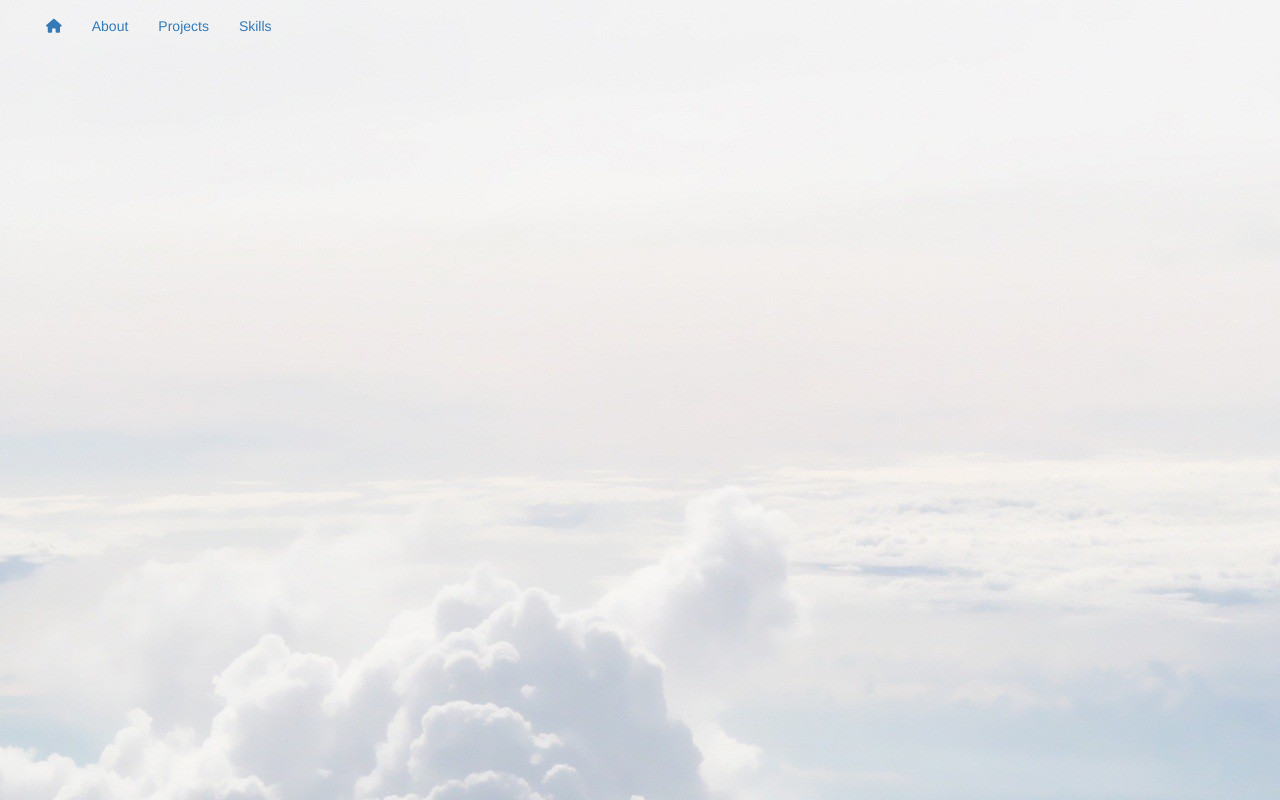
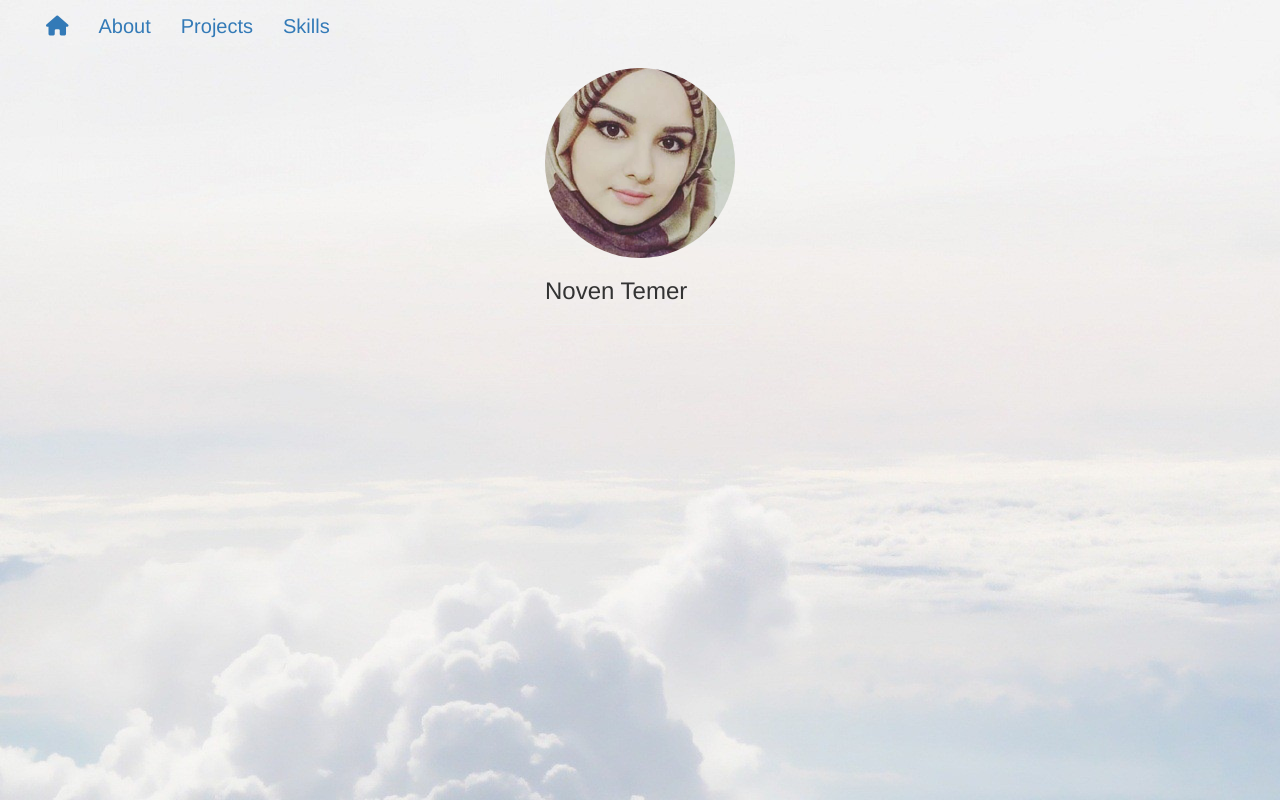
Before and after one commit to leighsn/novenOo.github.io, a plain HTML site: page index.html in a window 1280 px wide. Drawn offline with nearby package versions, Linux system fonts and the light colour scheme.

Commit message:
add the profile

```diff
--- a/css/index.css
+++ b/css/index.css
@@ -6,3 +6,12 @@
 		text-align: center;
 		position: relative;
 	}
+	#li{
+		font-size: 20px;
+	}
+	.img{
+		border-radius: 50%;
+		width: 190px;
+		height:190px;
+		margin: auto;
+	}
--- a/index.html
+++ b/index.html
@@ -23,5 +23,16 @@
 			</div>
 		</div>
 	</nav>
+	<div class="img">
+		<div class="row">
+			<div class="col-lg-12">
+				<img class="img" src="img/2.png">
+				<h3 class="center">Noven Temer</h3>
+				<hr class="star-light">
+			</div>
+		</div>
+	</div>
+</div>
+
 </body>
 </html>
```
Also changed, not shown: img/2.png (added).
